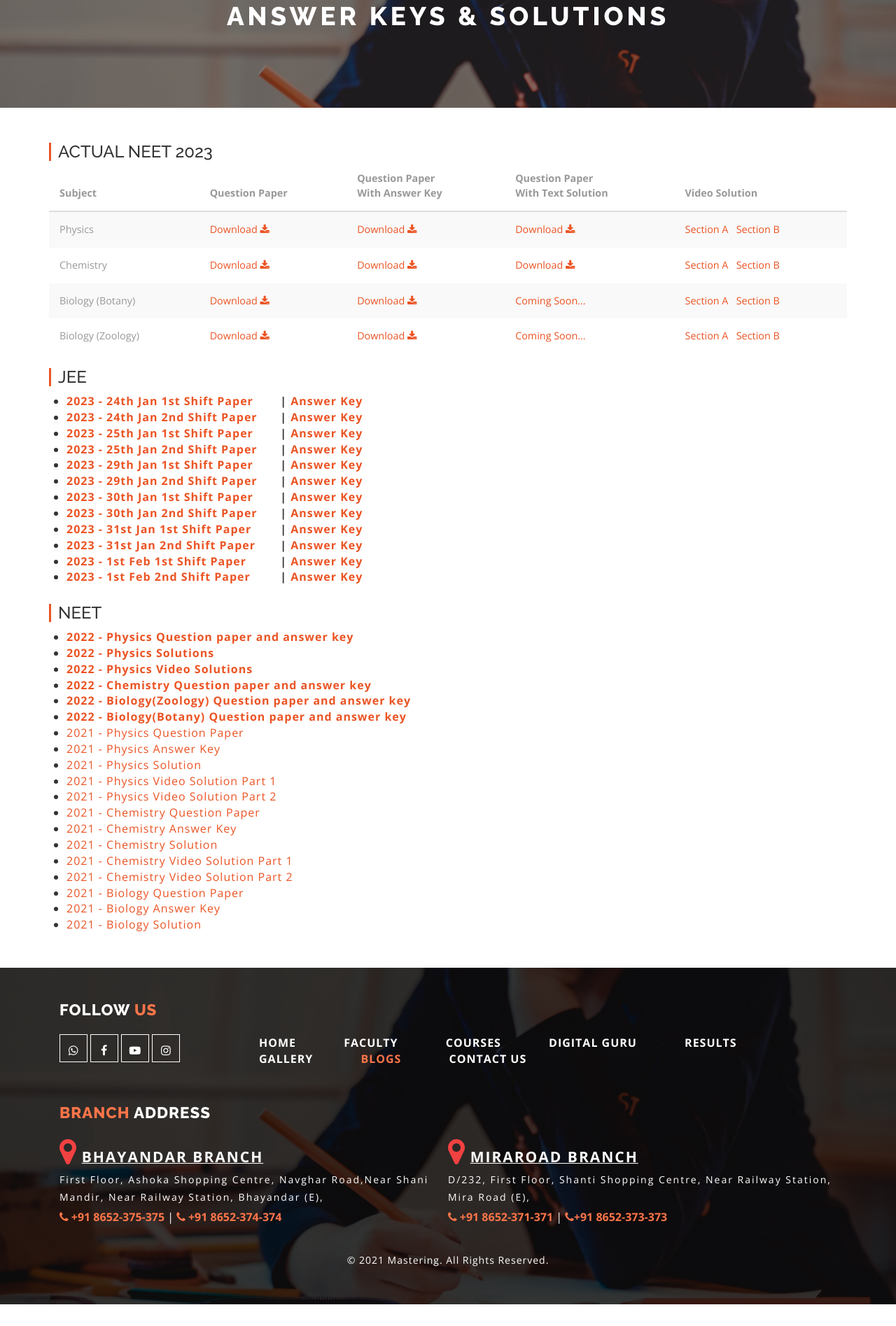
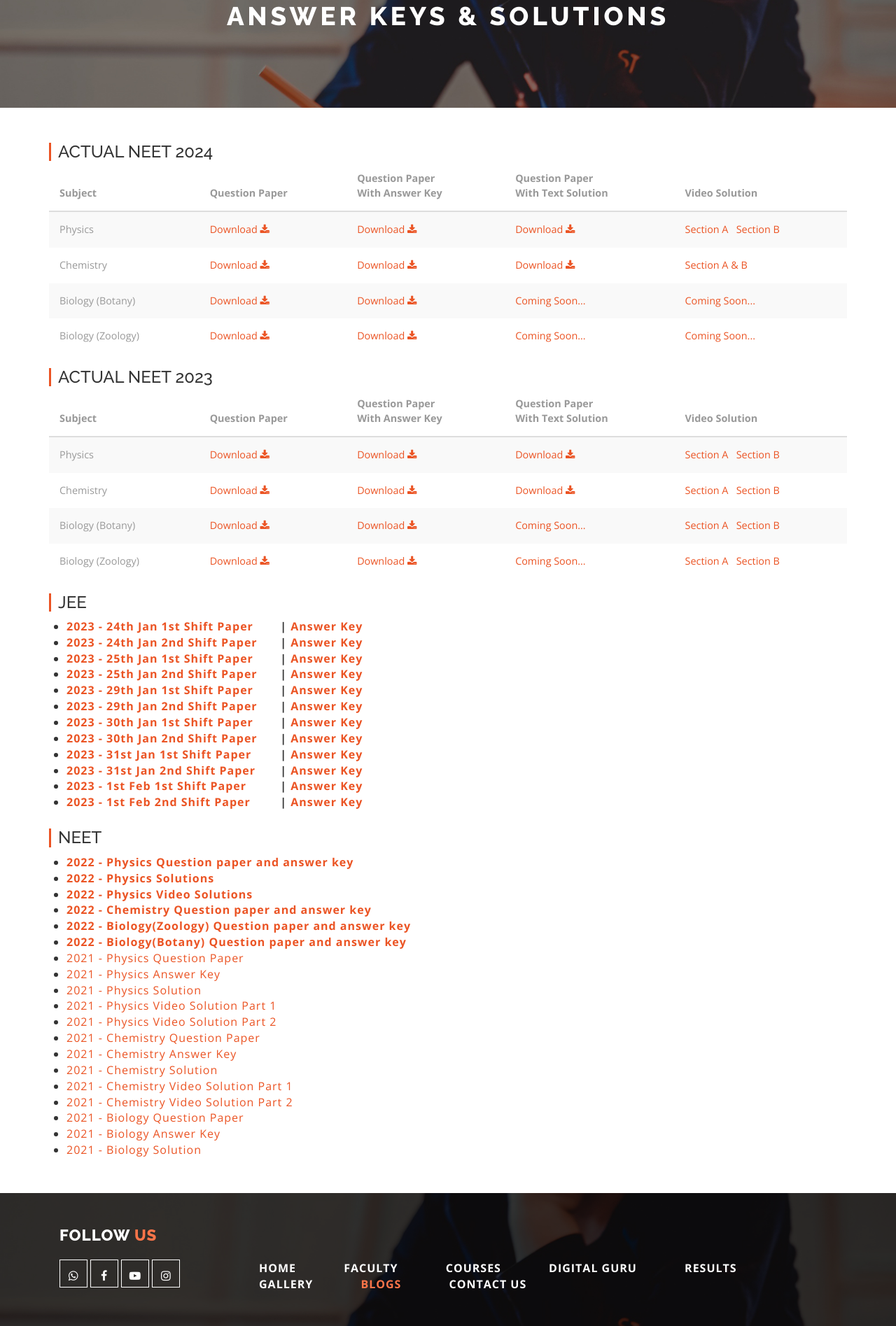
Before and after one commit to sunil007/tsphweb, a PHP site: page /answer-keys-solutions.php in a window 1280 px wide. Shown: the part 220-2115 px from the top of the page at 70% size. Before the commit the page ends 2084 px from the top, so only its background shows below. Run offline with PHP 8.4, Linux system fonts and the light colour scheme; some libraries are stand-ins or nearby versions.

Commit message:
NEET 2024 Paper, Answer Key, Soln and videos uploaded

```diff
--- a/answer-keys-solutions.php
+++ b/answer-keys-solutions.php
@@ -26,7 +26,67 @@
 
         <div class="container">
             <div class="row">
-			<div class="col-lg-12 col-md-12 col-sm-12">
+				<div class="col-lg-12 col-md-12 col-sm-12">
+                    <div class="blog-text">
+						<h3 style=" border-left: 3px solid #eb5424; padding-left: 10px; ">ACTUAL NEET 2024</h3>
+						<table class='table table-striped'>
+							<thead>
+								<tr>
+									<th>Subject</th>
+									<th>Question Paper</th>
+									<th>Question Paper<br>With Answer Key</th>
+									<th>Question Paper<br>With Text Solution</th>
+									<th>Video Solution</th>
+								</tr>
+							</thead>
+							<tr>
+								<td>Physics</td>
+								<td><a target='_blank' href="./document/NEET 2024/1. 2024_PHYSICS_QP.pdf"> Download <i class='fa fa-download'></i></a></td>
+								<td><a target='_blank' href="./document/NEET 2024/1. 2024_PHYSICS_Answer Key.pdf"> Download <i class='fa fa-download'></i></a></td>
+								<td><a target='_blank' href="./document/NEET 2024/1. 2024_PHYSICS_Soln.pdf">Download <i class='fa fa-download'></i></a></td>
+								<td>
+									<a target='_blank' href="https://youtu.be/IVXJZ8hgacw">Section A</a>
+									&nbsp;
+									<a target='_blank' href="https://youtu.be/-B7HcvU1hOw">Section B</a>
+								</td>
+							</tr>
+							<tr>
+								<td>Chemistry</td>
+								<td><a target='_blank' href="./document/NEET 2024/2. 20234_CHEMISTRY_QP.pdf"> Download <i class='fa fa-download'></i></a></td>
+								<td><a target='_blank' href="./document/NEET 2024/2. 20234_CHEMISTRY_Answer Key.pdf"> Download <i class='fa fa-download'></i></a></td>
+								<td><a target='_blank' href="./document/NEET 2024/2. 20234_CHEMISTRY_QP With Soln.pdf">Download <i class='fa fa-download'></i></a></td>
+								<td>
+									<a target='_blank' href="https://youtu.be/zAbvZPacmV0">Section A & B</a>
+									&nbsp;
+									<!-- <a target='_blank' href="https://youtu.be/ZnTQGK9v47s">Section B</a> -->
+								</td>
+							</tr>
+							<tr>
+								<td>Biology (Botany)</td>
+								<td><a target='_blank' href="./document/NEET 2024/3. 2024_Biology (Botany)_QP.pdf"> Download <i class='fa fa-download'></i></a></td>
+								<td><a target='_blank' href="./document/NEET 2024/3. 2024_Biology (Botany)_Answer Key.pdf"> Download <i class='fa fa-download'></i></a></td>
+								<td><a target='_blank' href="#">Coming Soon...</a></td>
+								<td>
+									<a target='_blank' href="#">Coming Soon...</a>
+									&nbsp;
+									<!-- <a target='_blank' href="#">Section B (Coming Soon)</a> -->
+								</td>
+							</tr>
+							<tr>
+								<td>Biology (Zoology)</td>
+								<td><a target='_blank' href="./document/NEET 2024/4. 2024_Biology (Zoology)_QP.pdf"> Download <i class='fa fa-download'></i></a></td>
+								<td><a target='_blank' href="./document/NEET 2024/4. 2024_Biology (Zoology)_Answer Key.pdf"> Download <i class='fa fa-download'></i></a></td>
+								<td><a target='_blank' href="#">Coming Soon...</a></td>
+								<td>
+									<a target='_blank' href="#">Coming Soon...</a>
+									&nbsp;
+									<!-- <a target='_blank' href="#">Section B (Coming Soon)</a> -->
+								</td>
+							</tr>
+						</table>
+					</div>
+				</div>
+				<div class="col-lg-12 col-md-12 col-sm-12">
                     <div class="blog-text">
 						<h3 style=" border-left: 3px solid #eb5424; padding-left: 10px; ">ACTUAL NEET 2023</h3>
 						<table class='table table-striped'>
```
Also changed, not shown: 10 other files.
